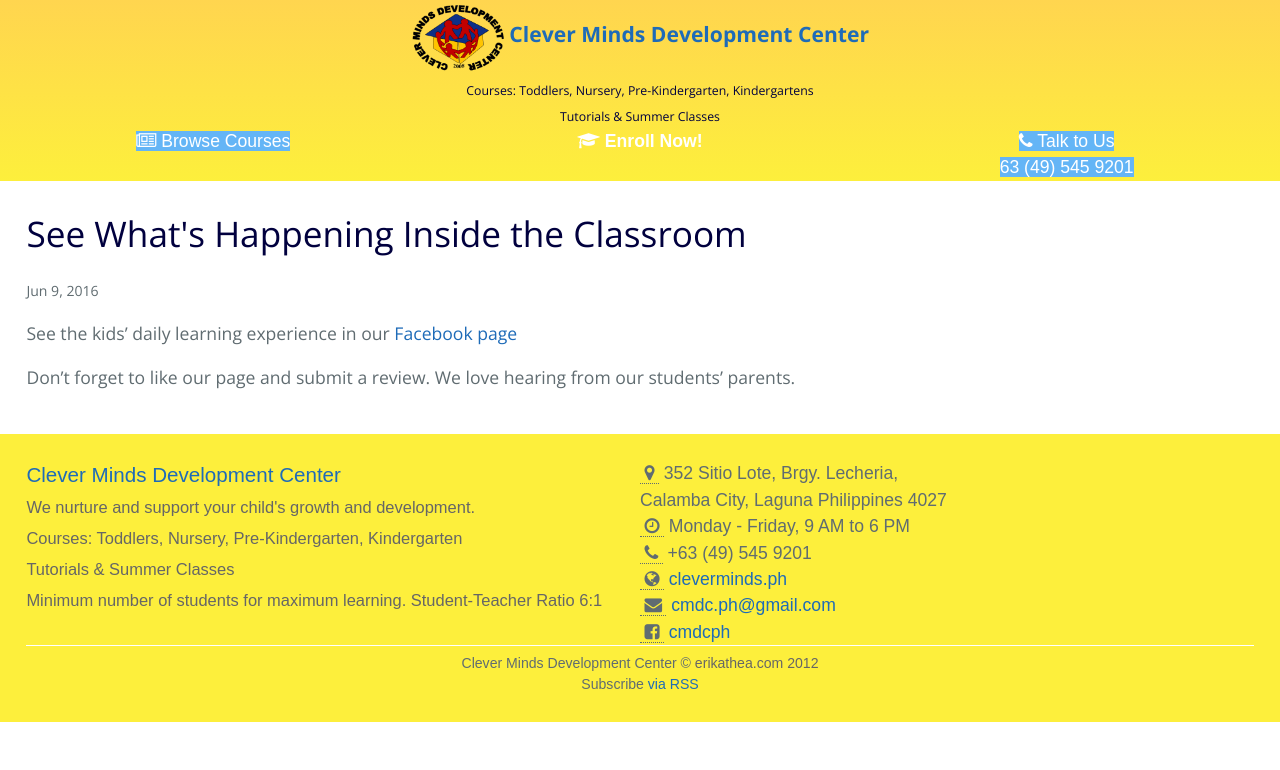
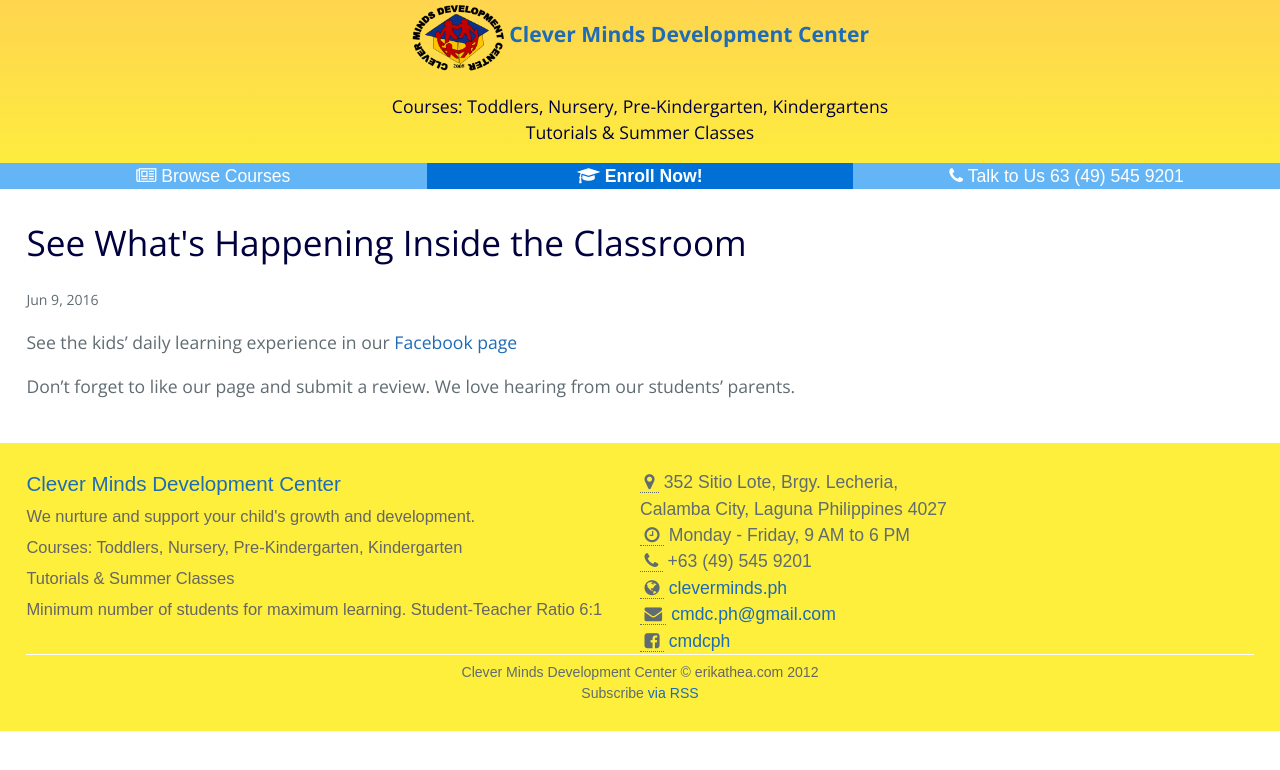
Before and after one commit to cmdcph/cmdcph.github.io, a Jekyll site: the page built from _posts/2016-06-09-follow-us.markdown, in a window 1280 px wide. Shown: the top 770 px of the page. Built offline with Jekyll 4.4.1, drawn with Linux system fonts in a browser that asks for light colours.

Commit message:
Update layout of post header

```diff
--- a/_includes/post-header.html
+++ b/_includes/post-header.html
@@ -8,25 +8,25 @@
       <b> {{ site.title }} </b> <br/>
     </span>
   </a>
-  <small style="font-size:70%;">
+  <p style="font-weight:400;">
     Courses: Toddlers, Nursery, Pre-Kindergarten, Kindergartens <br/> Tutorials & Summer Classes
-  </small>
+  </p>
 
   <div class="pure-g">
-    <section class="pure-u-1 pure-u-md-1-3">
-      <a href="#courses" style="color:white;background-color:#64b5f6;">
+    <section class="pure-u-1 pure-u-md-1-3" style="background-color:#64b5f6;">
+      <a href="../#courses" style="color:white;background-color:#64b5f6;">
         <i class="fa fa-newspaper-o"></i> Browse Courses
       </a>
     </section>
-    <section class="pure-u-1 pure-u-md-1-3">
-      <a href="#enroll" style="color:white;font-weight:bold;">
+    <section class="pure-u-1 pure-u-md-1-3" style="background-color:#0070D7;">
+      <a href="../#enroll" style="color:white;font-weight:bold;">
           <i class="fa fa-graduation-cap"></i> Enroll Now!
       </a>
     </section>
-    <section class="pure-u-1 pure-u-md-1-3">
-      <a href="#contact" style="color:white;background-color:#64b5f6;">
+    <section class="pure-u-1 pure-u-md-1-3" style="background-color:#64b5f6;">
+      <a href="../#contact" style="color:white;background-color:#64b5f6;">
         <i class="fa fa-phone"></i> Talk to Us
-        <br/> 63 (49) 545 9201
+        63 (49) 545 9201
       </a>
     </section>
   </div>
```
